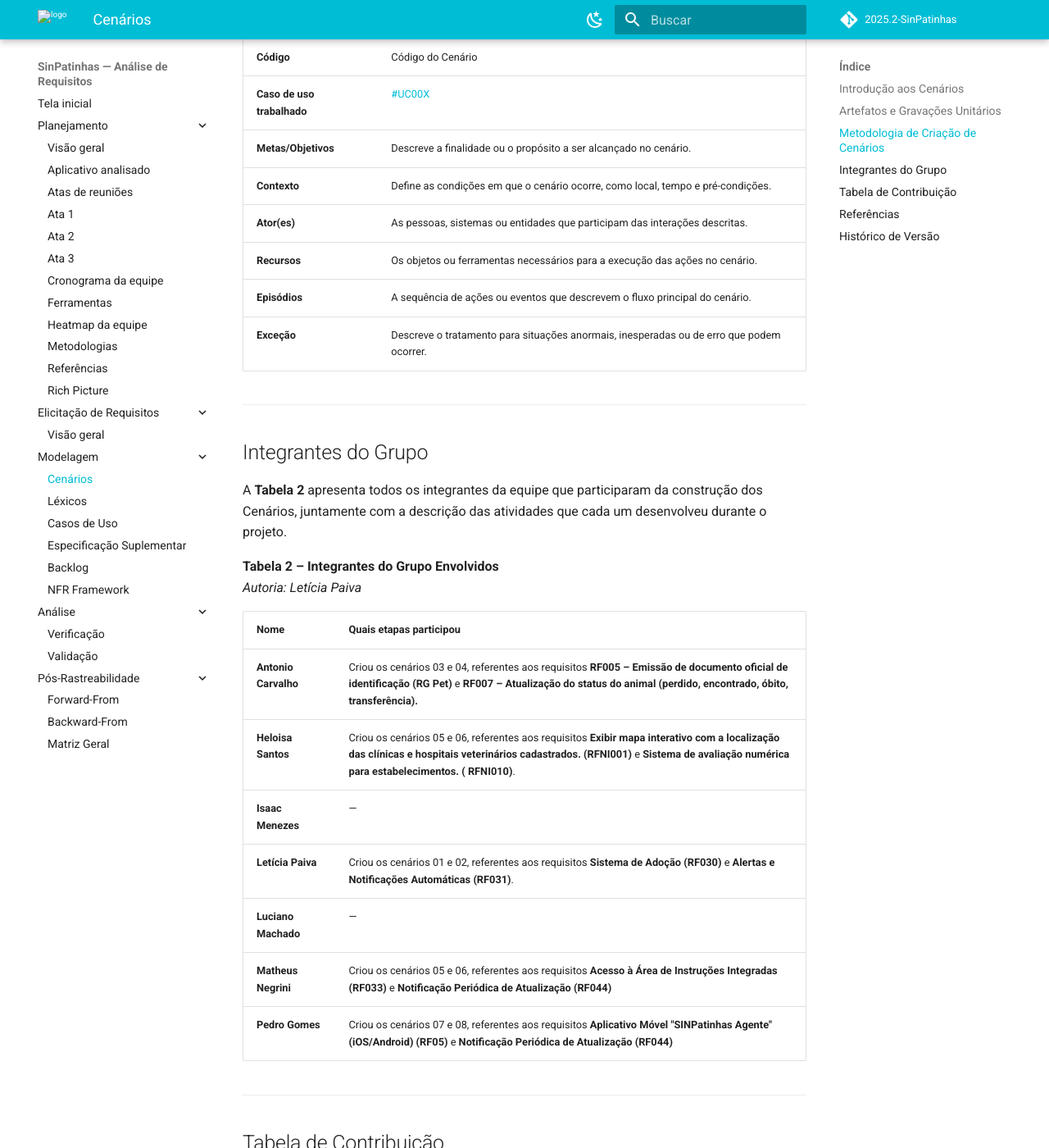
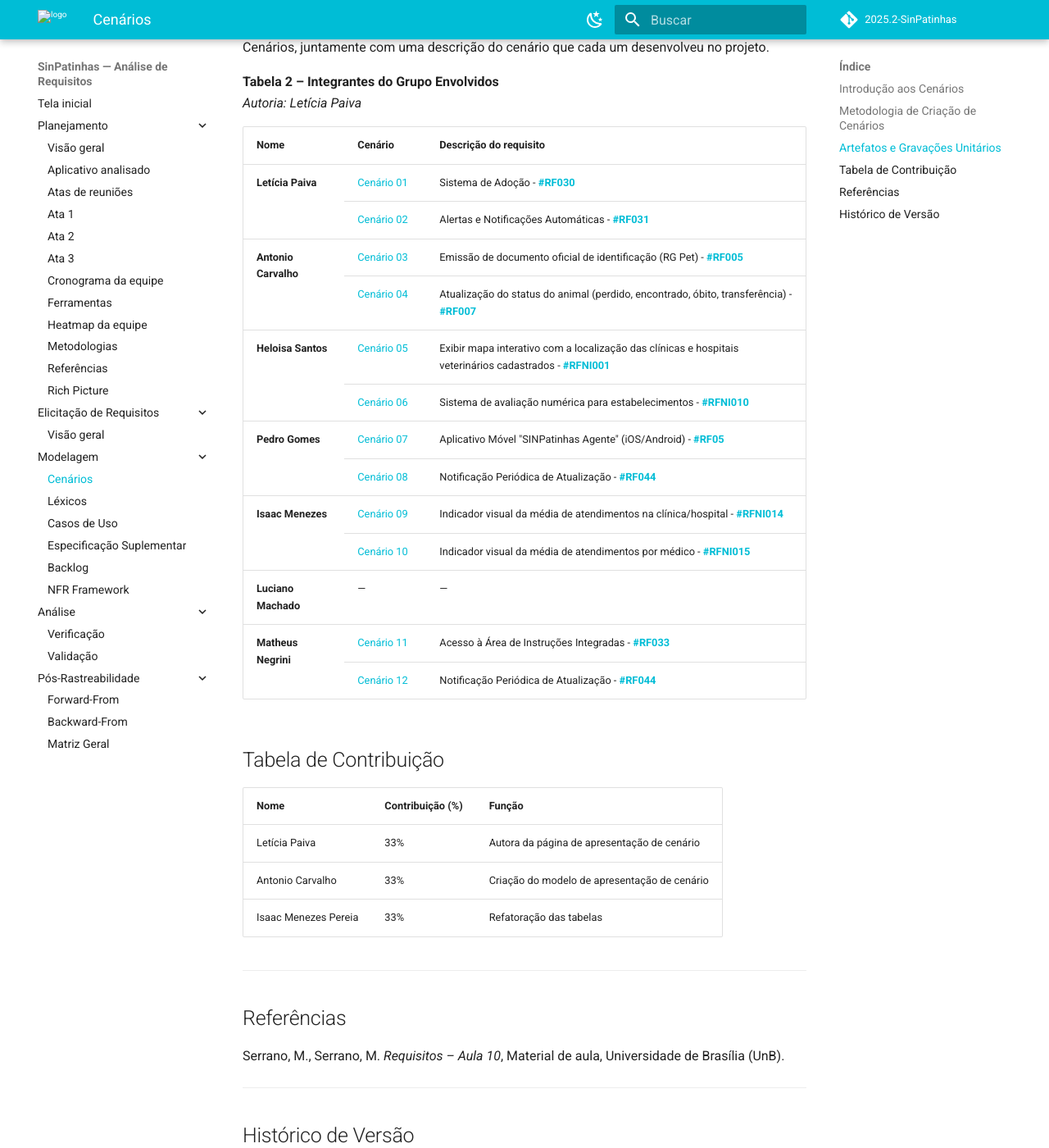
Before and after one commit to Requisitos-de-Software/2025.2-SinPatinhas, an MkDocs documentation site: the page built from docs/modelagem/cenarios.md, in a window 1280 px wide and 1400 px high, scrolled down 1624 px. Shown: the whole window at 82% size. Built offline with MkDocs 1.6.1 and Material for MkDocs 9.7.7, drawn with Linux system fonts in a browser that asks for light colours; comment, search, counter and statistics services are not loaded; some of the changed text lies outside the part shown.

Commit message:
Refatoração de tabelas de cenários

```diff
--- a/docs/modelagem/cenarios.md
+++ b/docs/modelagem/cenarios.md
@@ -1,6 +1,4 @@
 # Cenários
-
----
 
 * [Link para validação de cenários com tutora de animal](https://www.youtube.com/watch?v=loBusGtCcjI)
 
@@ -18,22 +16,7 @@
 O foco desta técnica é **elicitar a parte comportamental do software**, descrevendo sua dinâmica e seu fluxo de interações [1].
 Ao transformar o uso do sistema em uma narrativa concreta, os **cenários oferecem uma visão prática de como ele funcionará**, facilitando o entendimento, a comunicação e a descoberta de novos requisitos.
 
----
 
-## Artefatos e Gravações Unitários
-
-| Participante | Página Específica |
-|---------------|------------------|
-| **Letícia Paiva** | [Modelagem dos cenários - Cenário 01 e 02](/modelagem/gravacoes/leticia/cenarios.md) |
-| **Antonio Carvalho** | [Modelagem dos cenários - Cenário 03 — Sistema de Adoção de Animais RFNI016 e Cenário 04 — Notificação Periódica para Atualização de Dados e Fotos do Animal RFNI021](/modelagem/gravacoes/antonio/cenarios.md) |
-| **Heloisa Silva** | [Modelagem dos cenários - Cenário 05 e 06](/modelagem/gravacoes/heloisa/cenarios.md) |
-| **Pedro Gomes** | [Modelagem dos cenários - Cenário 05 e 06](/modelagem/gravacoes/pedro/cenarios.md) |
-| **Mateus Santos Negrini** | [Modelagem dos cenários - Cenário 07 e 08](/modelagem/gravacoes/mateus/cenarios.md) |
-| **Isaac Menezes Pereira** | [Modelagem dos cenários - Cenário 09 e 10](/modelagem/gravacoes/isaac/cenarios.md) |
-
-
-
----
 
 ## Metodologia de Criação de Cenários
 
@@ -46,7 +29,7 @@
 |--------------------|----------------------------------------------------------------------------------------------------|
 | **Título**         | Nome que identifica o cenário.                                                                     |
 | **Código** | Código do Cenário |
-| **Caso de uso trabalhado** | [#UC00X](...)|
+| **Caso de uso trabalhado** | #UC00X |
 | **Metas/Objetivos**| Descreve a finalidade ou o propósito a ser alcançado no cenário.                                   |
 | **Contexto**       | Define as condições em que o cenário ocorre, como local, tempo e pré-condições.                   |
 | **Ator(es)**       | As pessoas, sistemas ou entidades que participam das interações descritas.                         |
@@ -56,31 +39,87 @@
 
 ---
 
-## Integrantes do Grupo
+## Artefatos e Gravações Unitários
 
-A **Tabela 2** apresenta todos os integrantes da equipe que participaram da construção dos Cenários, juntamente com a descrição das atividades que cada um desenvolveu durante o projeto.
+A **Tabela 2** apresenta todos os integrantes da equipe que participaram da construção dos Cenários, juntamente com uma descrição do cenário que cada um desenvolveu no projeto.
 
 **Tabela 2 – Integrantes do Grupo Envolvidos**
 *Autoria: Letícia Paiva*
 
-| **Nome**            | **Quais etapas participou** |
-|---------------------|------------------------------|
-| **Antonio Carvalho**| Criou os cenários 03 e 04, referentes aos requisitos **RF005 – Emissão de documento oficial de identificação (RG Pet)** e **RF007 – Atualização do status do animal (perdido, encontrado, óbito, transferência).**                           |
-| **Heloisa Santos**  | Criou os cenários 05 e 06, referentes aos requisitos **Exibir mapa interativo com a localização das clínicas e hospitais veterinários cadastrados. (RFNI001)** e **Sistema de avaliação numérica para estabelecimentos. ( RFNI010)**.|
-| **Isaac Menezes**   | —                            |
-| **Letícia Paiva**   | Criou os cenários 01 e 02, referentes aos requisitos **Sistema de Adoção (RF030)** e **Alertas e Notificações Automáticas (RF031)**. |
-| **Luciano Machado** | —                            |
-| **Matheus Negrini** | Criou os cenários 05 e 06, referentes aos requisitos **Acesso à Área de Instruções Integradas (RF033)** e **Notificação Periódica de Atualização (RF044)** |
-| **Pedro Gomes**     | Criou os cenários 07 e 08, referentes aos requisitos **Aplicativo Móvel "SINPatinhas Agente" (iOS/Android) (RF05)** e **Notificação Periódica de Atualização (RF044)**                        |
-
----
+<table>
+  <tr>
+    <th>Nome</th>
+    <th>Cenário</th>
+    <th>Descrição do requisito</th>
+  </tr>
+  <tr>
+    <td rowspan="2"><b>Letícia Paiva</b></td>
+    <td><a href='/modelagem/gravacoes/leticia/cenarios.md'>Cenário 01</a></td>
+    <td>Sistema de Adoção - <a href='/elicitacao/tecnicas_elicitacao/requisitos_elicitados.md'><b>#RF030</b></a></td>
+  </tr>
+  <tr>
+    <td><a href='/modelagem/gravacoes/leticia/cenarios.md'>Cenário 02</a></td>
+    <td>Alertas e Notificações Automáticas - <a href='/elicitacao/tecnicas_elicitacao/requisitos_elicitados.md'><b>#RF031</b></a></td>
+  </tr>
+  <tr>
+    <td rowspan="2"><b>Antonio Carvalho</b></td>
+    <td><a href='/modelagem/gravacoes/antonio/cenarios.md'>Cenário 03</a></td>
+    <td>Emissão de documento oficial de identificação (RG Pet) - <a href='/elicitacao/tecnicas_elicitacao/requisitos_elicitados.md'><b>#RF005</b></a></td>
+  </tr>
+  <tr>
+    <td><a href='/modelagem/gravacoes/antonio/cenarios.md'>Cenário 04</a></td>
+    <td>Atualização do status do animal (perdido, encontrado, óbito, transferência) - <a href='/elicitacao/tecnicas_elicitacao/requisitos_elicitados.md'> <b>#RF007</b></a></td>
+  </tr>
+  <tr>
+    <td rowspan="2"><b>Heloisa Santos</b></td>
+    <td><a href='/modelagem/gravacoes/heloisa/cenarios.md'>Cenário 05</a></td>
+    <td>Exibir mapa interativo com a localização das clínicas e hospitais veterinários cadastrados - <a href='/elicitacao/tecnicas_elicitacao/requisitos_elicitados.md'><b>#RFNI001</b></a></td>
+  </tr>
+  <tr>
+    <td><a href='/modelagem/gravacoes/heloisa/cenarios.md'>Cenário 06</a></td>
+    <td>Sistema de avaliação numérica para estabelecimentos - <a href='/elicitacao/tecnicas_elicitacao/requisitos_elicitados.md'><b>#RFNI010</b></a></td>
+  </tr>
+  <tr>
+    <td rowspan="2"><b>Pedro Gomes</b></td>
+    <td><a href='/modelagem/gravacoes/pedro/cenarios.md'>Cenário 07</a></td>
+    <td>Aplicativo Móvel "SINPatinhas Agente" (iOS/Android) - <a href='/elicitacao/tecnicas_elicitacao/requisitos_elicitados.md'><b>#RF05</b></a></td>
+  </tr>
+  <tr>
+    <td><a href='/modelagem/gravacoes/pedro/cenarios.md'>Cenário 08</a></td>
+    <td>Notificação Periódica de Atualização - <a href='/elicitacao/tecnicas_elicitacao/requisitos_elicitados.md'><b>#RF044</b></a></td>
+  </tr>
+  <tr>
+    <td rowspan="2"><b>Isaac Menezes</b></td>
+    <td><a href='/modelagem/gravacoes/isaac/cenarios.md'>Cenário 09</a></td>
+    <td>Indicador visual da média de atendimentos na clínica/hospital - <a href='/elicitacao/tecnicas_elicitacao/requisitos_elicitados.md'><b>#RFNI014</b></a></td>
+  </tr>
+  <tr>
+    <td><a href='/modelagem/gravacoes/isaac/cenarios.md'>Cenário 10</a></td>
+    <td>Indicador visual da média de atendimentos por médico - <a href='/elicitacao/tecnicas_elicitacao/requisitos_elicitados.md'><b>#RFNI015</b></a></td>
+  </tr>
+  <tr>
+    <td><b>Luciano Machado</b></td>
+    <td>—</td>
+    <td>—</td>
+  </tr>
+  <tr>
+    <td rowspan="2"><b>Matheus Negrini</b></td>
+    <td><a href='/modelagem/gravacoes/mateus/cenarios.md'>Cenário 11</a></td>
+    <td>Acesso à Área de Instruções Integradas - <a href='/elicitacao/tecnicas_elicitacao/requisitos_elicitados.md'><b>#RF033</b></a></td>
+  </tr>
+  <tr>
+    <td><a href='/modelagem/gravacoes/mateus/cenarios.md'>Cenário 12</a></td>
+    <td>Notificação Periódica de Atualização - <a href='/elicitacao/tecnicas_elicitacao/requisitos_elicitados.md'><b>#RF044</b></a></td>
+  </tr>
+</table>
 
 ## Tabela de Contribuição
 
 | **Nome**           | **Contribuição (%)** | **Função**                                      |
 |---------------------|----------------------|-------------------------------------------------|
-| Letícia Paiva       | 50%                  | Autora da página de apresentação de cenário     |
-| Antonio Carvalho    | 50%                  | Criação do modelo de apresentação de cenário    |
+| Letícia Paiva       | 33%                  | Autora da página de apresentação de cenário     |
+| Antonio Carvalho    | 33%                  | Criação do modelo de apresentação de cenário    |
+| Isaac Menezes Pereia | 33%                 | Refatoração das tabelas                         |
 
 
 ---
@@ -95,5 +134,6 @@
 
 | **Versão** | **Data**   | **Descrição**                                                        | **Autores** | **Revisores** |
 |-----------:|------------|--------------------------------------------------------------------|--------------|---------------|
-| **1.0**    | 09/10/2025 | Criação da página de **Cenários**.| Letícia Paiva | Antonio |
+| **1.0**    | 09/10/2025 | Criação da página de **Cenários**.| Letícia Paiva | Antonio Carvalho |
 | **1.1**    | 11/10/2025 | Alteração da página de **Cenários**.| Antonio Carvalho | Letícia Paiva |
+| **1.2**    | 18/10/2025 | Melhoria na exibição das **tabelas**. | Isaac Menezes Pereira | Antonio Carvalho
```
Also changed, not shown: docs/modelagem/gravacoes/mateus/cenarios.md (+2 -2 lines), docs/modelagem/gravacoes/pedro/cenarios.md (+2 -2 lines).
